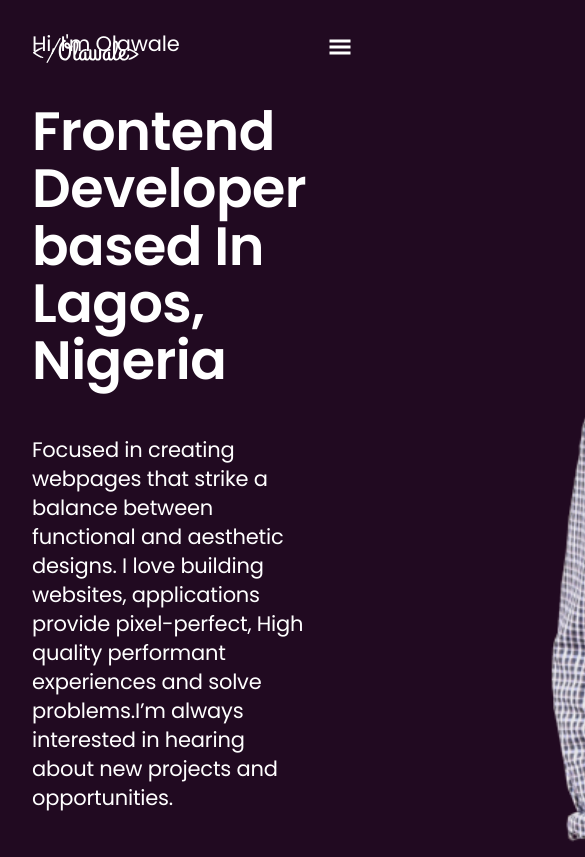
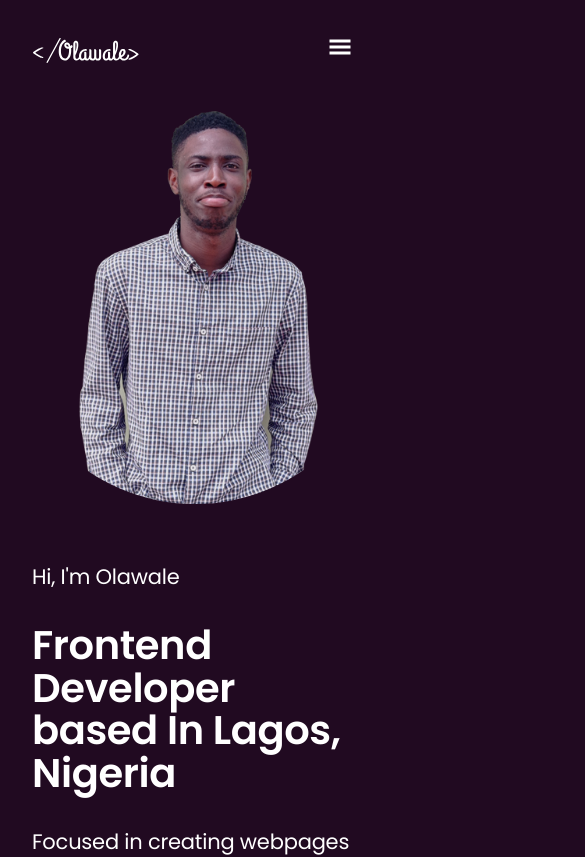
Before and after one commit to iwa-temmy/olawalecodes, a React (Create React App) app: page / in a window 390 px wide. Shown: the top 857 px of the page, 585 px wide, since content can reach past the window. Built offline with nearby package versions, Linux system fonts and the light colour scheme.

Commit message:
updates on hero page responsiveness

```diff
--- a/src/assets/css/style.css
+++ b/src/assets/css/style.css
@@ -29,7 +29,7 @@ a {
 .home .hero {
   display: flex;
   justify-content: space-between;
-  gap: 4rem;
+  gap: 2rem;
   align-items: center;
 }
 .home .hero main {
@@ -71,6 +71,21 @@ a {
 }
 
 @media (max-width: 35em) {
+  .home .hero {
+    flex-direction: column-reverse;
+  }
+  .home .hero main {
+    margin-top: 0rem;
+  }
+  .home .hero main h1 {
+    font-size: 40px;
+  }
+  .home .hero aside img {
+    border-radius: 50%;
+    width: 100%;
+    height: 400px;
+  }
+
   .navbar {
     z-index: 1000;
   }
--- a/src/assets/scss/style.scss
+++ b/src/assets/scss/style.scss
@@ -6,11 +6,10 @@
   .hero {
     display: flex;
     justify-content: space-between;
-    gap: 4rem;
+    gap: 2rem;
     align-items: center;
 
     main {
-      // width: 60%;
       margin: 2rem;
       margin-top: -6rem;
 
@@ -61,6 +60,28 @@
 }
 
 @media (max-width: 35em) {
+  .home {
+    .hero {
+      flex-direction: column-reverse;
+
+      main {
+        margin-top: 0rem;
+
+        h1 {
+          font-size: 40px;
+        }
+      }
+
+      aside {
+        img {
+          border-radius: 50%;
+          width: 100%;
+          height: 400px;
+        }
+      }
+    }
+  }
+
   .navbar {
     z-index: 1000;
 
```
